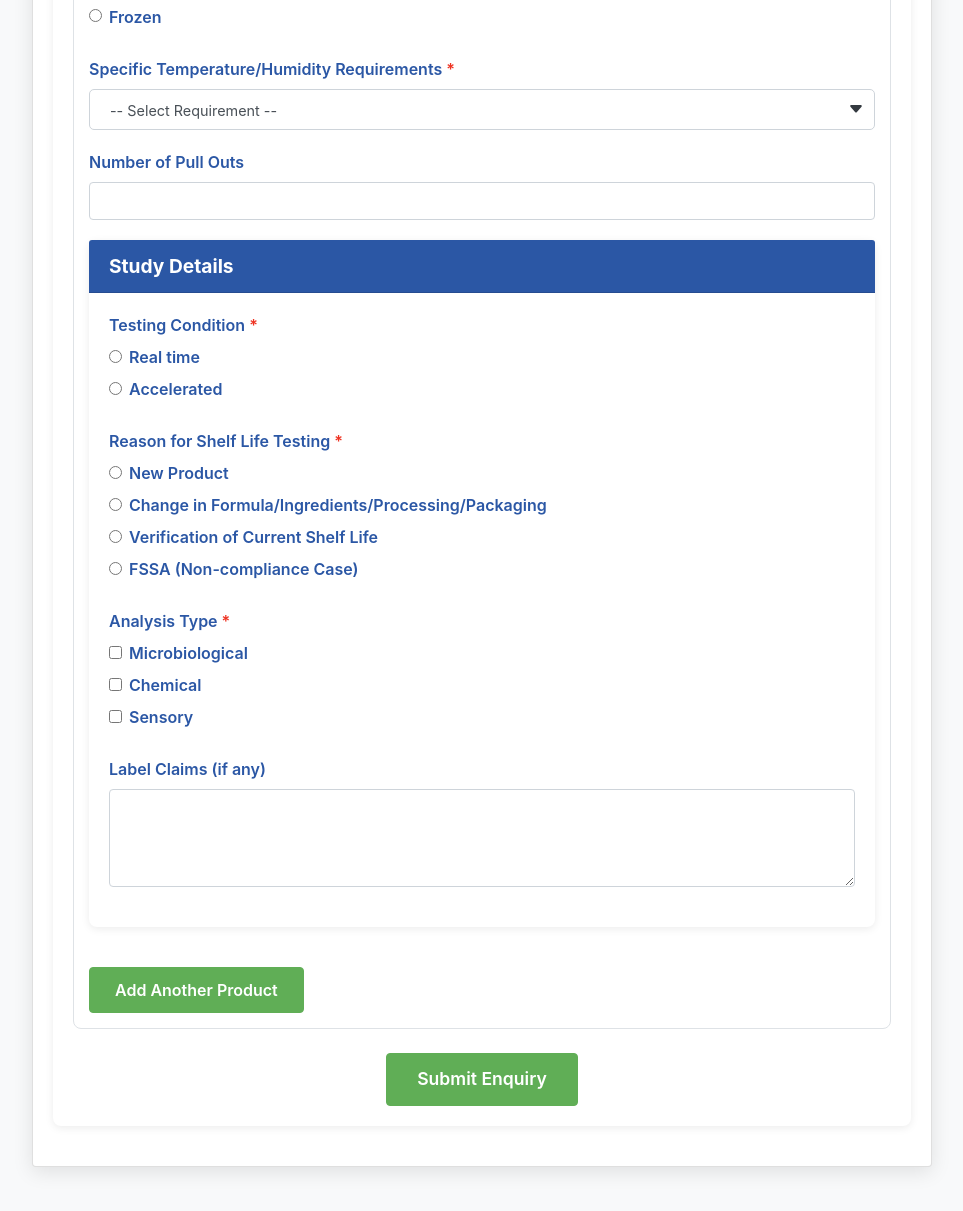
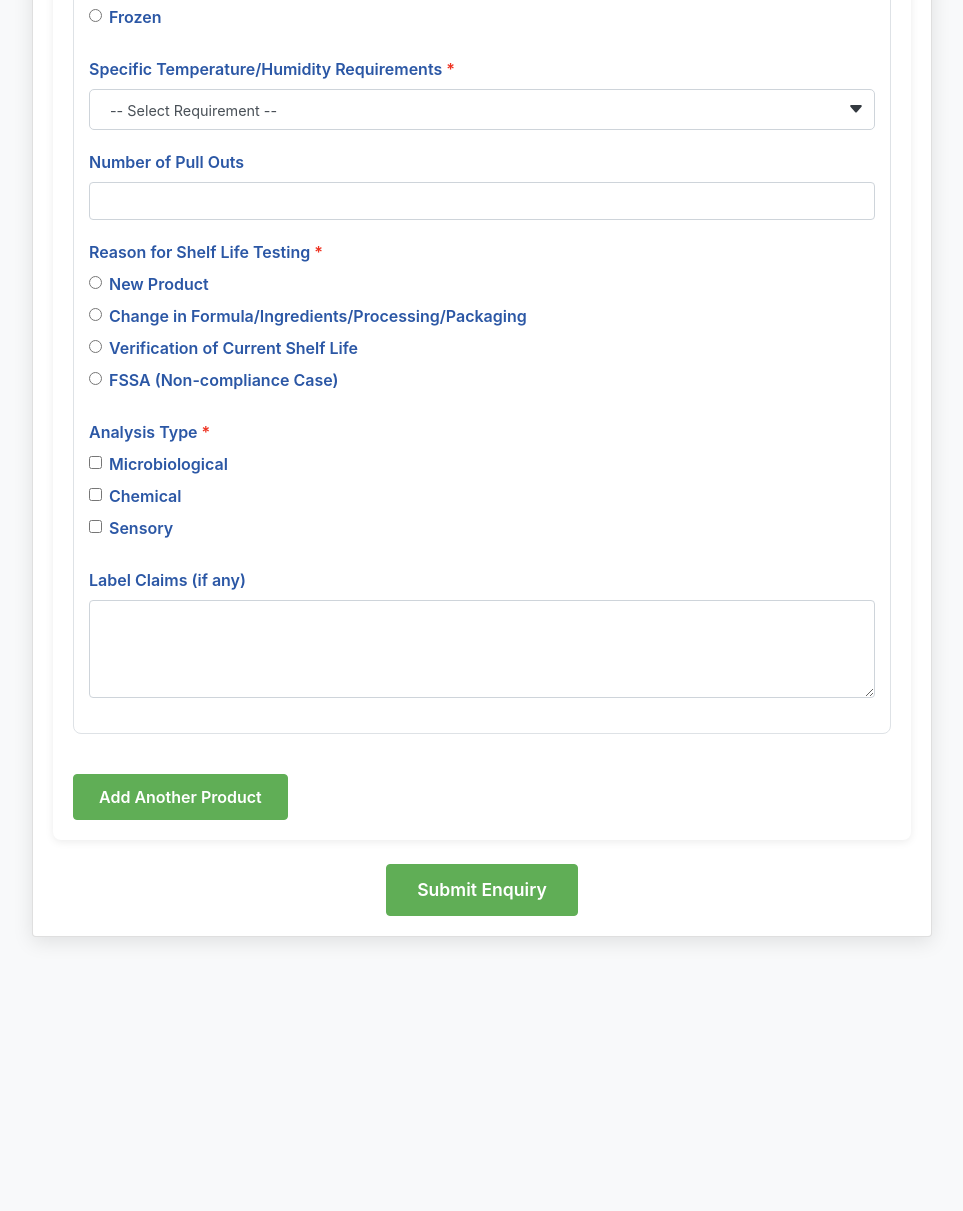
Before and after one commit to mukesh-v2/shelflife-enquiry, a Flask app: page /customer_form in a window 1280 px wide. Shown: the part 1234-2445 px from the top of the page, without its empty margins (158-1121 px from the left). After the commit the page ends 2176 px from the top, so only its background shows below. Run offline with Flask 2, Linux system fonts and the light colour scheme; some libraries are stand-ins or nearby versions.

Commit message:
Page fix

```diff
--- a/templates/customer_form.html
+++ b/templates/customer_form.html
@@ -138,7 +138,7 @@
 
             <!-- Form card -->
             <div class="card form-card">
-                <form action="/submit" method="POST">
+                <form action="/customer_form" method="POST" id="enquiryForm">
                     <!-- Contact Information -->
                     <div class="card section-card">
                         <div class="card-header">Contact Information</div>
@@ -290,39 +290,24 @@
                                         <input type="text" name="pullout[]" class="form-control">
                                     </div>
 
-                    <!-- Study Details -->
-                    <div class="card section-card">
-                        <div class="card-header">Study Details</div>
-                        <div class="card-body">
-                            <div class="form-group">
-                                <label class="required-label">Testing Condition</label>
-                                <div class="form-check">
-                                    <input class="form-check-input" type="radio" name="testing_condition" value="Real time" id="real_time" required>
-                                    <label class="form-check-label" for="real_time">Real time</label>
-                                </div>
-                                <div class="form-check">
-                                    <input class="form-check-input" type="radio" name="testing_condition" value="Accelerated" id="accelerated">
-                                    <label class="form-check-label" for="accelerated">Accelerated</label>
-                                </div>
-                            </div>
-
+                                    <!-- Study Details for this product -->
                                     <div class="form-group">
                                         <label class="required-label">Reason for Shelf Life Testing</label>
                                         <div class="form-check">
-                                    <input class="form-check-input" type="radio" name="reason" value="New Product" id="new_product" required>
-                                    <label class="form-check-label" for="new_product">New Product</label>
+                                            <input class="form-check-input" type="radio" name="reason_1" value="New Product" id="new_product_1" required>
+                                            <label class="form-check-label" for="new_product_1">New Product</label>
                                         </div>
                                         <div class="form-check">
-                                    <input class="form-check-input" type="radio" name="reason" value="Change in Formula" id="formula_change">
-                                    <label class="form-check-label" for="formula_change">Change in Formula/Ingredients/Processing/Packaging</label>
+                                            <input class="form-check-input" type="radio" name="reason_1" value="Change in Formula" id="formula_change_1">
+                                            <label class="form-check-label" for="formula_change_1">Change in Formula/Ingredients/Processing/Packaging</label>
                                         </div>
                                         <div class="form-check">
-                                    <input class="form-check-input" type="radio" name="reason" value="Verification" id="verification">
-                                    <label class="form-check-label" for="verification">Verification of Current Shelf Life</label>
+                                            <input class="form-check-input" type="radio" name="reason_1" value="Verification" id="verification_1">
+                                            <label class="form-check-label" for="verification_1">Verification of Current Shelf Life</label>
                                         </div>
                                         <div class="form-check">
-                                    <input class="form-check-input" type="radio" name="reason" value="FSSA" id="fssa">
-                                    <label class="form-check-label" for="fssa">FSSA (Non-compliance Case)</label>
+                                            <input class="form-check-input" type="radio" name="reason_1" value="FSSA" id="fssa_1">
+                                            <label class="form-check-label" for="fssa_1">FSSA (Non-compliance Case)</label>
                                         </div>
                                     </div>
 
```
Lines whose indentation alone changed are shown as unchanged.
